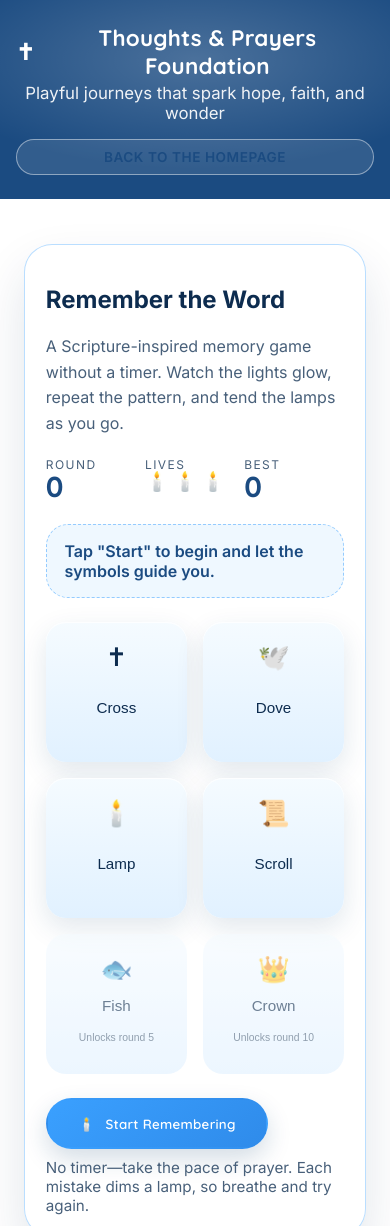
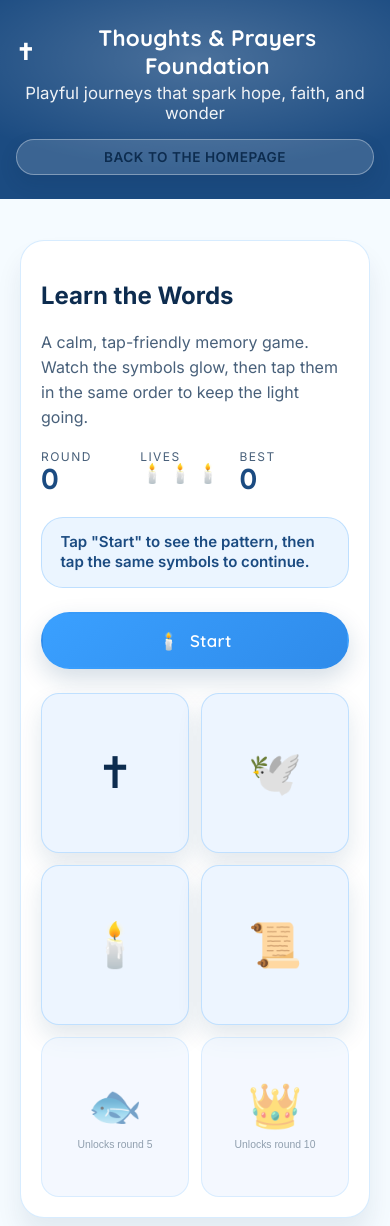
Before and after one commit to Thoughts-Prayers/website, a plain HTML site: page remember-the-word/index.html in a window 390 px wide. Shown: the top 1226 px of the page. Drawn offline with Linux system fonts and the light colour scheme.

Commit message:
Bug fixes

```diff
--- a/remember-the-word/index.html
+++ b/remember-the-word/index.html
@@ -3,21 +3,21 @@
 <head>
   <meta charset="UTF-8">
   <meta name="viewport" content="width=device-width, initial-scale=1">
-  <title>Remember the Word – Thoughts &amp; Prayers Foundation</title>
+  <title>Learn the Words – Thoughts &amp; Prayers Foundation</title>
 
-  <meta name="description" content="Remember the Word is a calming pattern memory game from Thoughts &amp; Prayers Foundation. Watch the symbols glow, repeat them, and keep the lamps burning.">
+  <meta name="description" content="Learn the Words is a calm, mobile-friendly pattern game. Watch the symbols glow, tap them back, and grow your memory.">
   <link rel="canonical" href="https://thoughtsandprayersfoundation.org/remember-the-word/">
   <meta name="theme-color" content="#3AA0FF">
   <meta name="color-scheme" content="light dark">
 
   <meta property="og:type" content="website">
-  <meta property="og:title" content="Remember the Word">
-  <meta property="og:description" content="Practice Scripture-inspired memory with Remember the Word, a calm pattern game from Thoughts &amp; Prayers Foundation.">
+  <meta property="og:title" content="Learn the Words">
+  <meta property="og:description" content="Practice Scripture-inspired memory with Learn the Words, a calm pattern game from Thoughts &amp; Prayers Foundation.">
   <meta property="og:url" content="https://thoughtsandprayersfoundation.org/remember-the-word/">
   <meta property="og:image" content="https://thoughtsandprayersfoundation.org/assets/og-image.png?v=20250929">
-  <meta property="og:image:alt" content="Remember the Word memory game from Thoughts &amp; Prayers Foundation">
+  <meta property="og:image:alt" content="Learn the Words memory game from Thoughts &amp; Prayers Foundation">
   <meta property="twitter:card" content="summary_large_image">
-  <meta property="twitter:title" content="Remember the Word">
+  <meta property="twitter:title" content="Learn the Words">
   <meta property="twitter:description" content="Watch symbols glow, repeat the pattern, and keep the lamps burning in this scripture-inspired memory game.">
   <meta property="twitter:image" content="https://thoughtsandprayersfoundation.org/assets/og-image.png?v=20250929">
 
@@ -47,7 +47,7 @@
     body {
       margin: 0;
       font-family: 'Inter', sans-serif;
-      background: #FFFFFF;
+      background: var(--foam);
       color: var(--text);
       min-height: 100vh;
       display: flex;
@@ -108,17 +108,19 @@
       letter-spacing: 0.04em;
       text-transform: uppercase;
       font-size: 0.85rem;
-      background: rgba(255, 255, 255, 0.1);
-      padding: 0.55rem 1rem;
+      background: rgba(255, 255, 255, 0.14);
+      padding: 0.55rem 1.05rem;
       border-radius: 999px;
-      border: 1px solid rgba(255, 255, 255, 0.45);
+      border: 1px solid rgba(255, 255, 255, 0.35);
+      color: #0d2c4f;
+      box-shadow: 0 8px 18px rgba(13, 44, 79, 0.14);
     }
     main {
       flex: 1;
       width: 100%;
-      max-width: 900px;
+      max-width: 980px;
       margin: 0 auto;
-      padding: 2.8rem 1.5rem 3rem;
+      padding: 2.6rem 1.25rem 3.2rem;
       display: flex;
       justify-content: center;
     }
@@ -126,11 +128,11 @@
       width: 100%;
     }
     .remember-word-card {
-      background: rgba(255, 255, 255, 0.92);
-      border-radius: 28px;
-      padding: clamp(1.6rem, 3vw, 2.6rem);
-      border: 1px solid rgba(58, 160, 255, 0.35);
-      box-shadow: 0 24px 50px rgba(13, 44, 79, 0.12);
+      background: #fff;
+      border-radius: 24px;
+      padding: clamp(1.6rem, 3vw, 2.4rem);
+      border: 1px solid rgba(58, 160, 255, 0.2);
+      box-shadow: 0 18px 26px rgba(13, 44, 79, 0.08);
       display: flex;
       flex-direction: column;
       gap: 1.5rem;
@@ -146,7 +148,7 @@
       margin: 0;
       max-width: 42ch;
       color: var(--muted);
-      line-height: 1.6;
+      line-height: 1.55;
     }
     .remember-word-stats {
       display: flex;
@@ -181,47 +183,72 @@
     }
     .remember-word-status {
       border-radius: 22px;
-      padding: 1rem 1.1rem;
-      background: rgba(58, 160, 255, 0.08);
-      border: 1px dashed rgba(58, 160, 255, 0.5);
+      padding: 1.1rem 1.15rem;
+      background: rgba(58, 160, 255, 0.1);
+      border: 1px solid rgba(58, 160, 255, 0.25);
       font-weight: 600;
       color: var(--sky-deep);
+      font-size: clamp(0.94rem, 2.4vw, 1rem);
+      line-height: 1.35;
+      height: 4.4rem;
+      display: flex;
+      align-items: center;
     }
     .tile-grid {
       display: grid;
-      grid-template-columns: repeat(auto-fit, minmax(140px, 1fr));
-      gap: 1.25rem;
+      grid-template-columns: repeat(auto-fit, minmax(170px, 1fr));
+      gap: 1.35rem;
     }
     .tile {
       border: none;
-      border-radius: 20px;
-      padding: 1.3rem 0.65rem;
-      min-height: 120px;
-      background: linear-gradient(180deg, #F5FBFF 0%, #E1F1FF 100%);
-      box-shadow: inset 0 1px 0 rgba(255, 255, 255, 0.85), 0 10px 28px rgba(18, 65, 110, 0.12);
+      border-radius: 18px;
+      padding: 1.6rem 1.15rem;
+      min-height: 170px;
+      aspect-ratio: 1;
+      background: #edf5ff;
+      border: 1.5px solid rgba(58, 160, 255, 0.25);
+      box-shadow: 0 12px 24px rgba(18, 65, 110, 0.12);
       color: var(--text);
-      font-size: 1.05rem;
+      font-size: clamp(4.6rem, 16vw, 8rem);
       cursor: pointer;
       display: grid;
       justify-items: center;
-      gap: 0.35rem;
-      transition: transform 0.2s ease, box-shadow 0.2s ease;
+      align-content: center;
+      gap: 0.55rem;
+      transition: transform 0.16s ease, box-shadow 0.16s ease, background 0.16s ease;
+      touch-action: manipulation;
+      position: relative;
     }
     .tile:focus-visible {
       outline: 3px solid rgba(58, 160, 255, 0.65);
       outline-offset: 2px;
     }
     .tile-icon {
-      font-size: 1.6rem;
+      font-size: 0.8em;
       line-height: 1;
+      transition: transform 0.18s ease, filter 0.18s ease;
     }
     .tile-label {
-      font-size: 0.95rem;
+      position: absolute;
+      width: 1px;
+      height: 1px;
+      padding: 0;
+      margin: -1px;
+      overflow: hidden;
+      clip: rect(0, 0, 0, 0);
+      white-space: nowrap;
+      border: 0;
     }
     .tile--active {
-      transform: translateY(-2px) scale(1.02);
-      box-shadow: 0 12px 22px rgba(13, 44, 79, 0.3);
-      background: linear-gradient(180deg, #ffffff 0%, #d3e9ff 100%);
+      transform: translateY(-3px) scale(1.02);
+      background: #d0e4ff;
+      border-color: rgba(58, 160, 255, 0.65);
+      box-shadow:
+        0 16px 32px rgba(13, 44, 79, 0.28),
+        0 0 0 6px rgba(58, 160, 255, 0.28);
+    }
+    .tile--active .tile-icon {
+      filter: drop-shadow(0 6px 10px rgba(58, 160, 255, 0.35));
     }
     .tile--locked {
       cursor: not-allowed;
@@ -237,20 +264,15 @@
     .remember-word-footer {
       display: flex;
       flex-direction: column;
-      gap: 0.6rem;
+      gap: 0.7rem;
       align-items: flex-start;
-    }
-    .remember-word-tip {
-      margin: 0;
-      color: var(--muted);
-      font-size: 0.95rem;
     }
     .cta-button {
       display: inline-flex;
       align-items: center;
       justify-content: center;
       gap: 0.65rem;
-      padding: 0.95rem 1.9rem;
+      padding: 1rem 1.25rem;
       border-radius: 999px;
       background: linear-gradient(140deg, #3AA0FF 0%, #2F8BEA 100%);
       border: 2px solid transparent;
@@ -261,6 +283,9 @@
       transition: transform 0.15s ease, box-shadow 0.15s ease, filter 0.15s ease;
       box-shadow: 0 10px 24px var(--shadow);
       font-family: 'Quicksand', 'Inter', sans-serif;
+      width: 100%;
+      max-width: 460px;
+      font-size: 1.05rem;
     }
     .cta-button:focus-visible,
     .cta-button:hover {
@@ -289,16 +314,17 @@
         text-align: center;
       }
       .remember-word-card {
-        padding: 1.3rem;
+        padding: 1.25rem;
       }
       .tile-grid {
-        grid-template-columns: repeat(auto-fit, minmax(130px, 1fr));
-        gap: 1rem;
+        grid-template-columns: repeat(2, minmax(0, 1fr));
+        gap: 0.75rem;
       }
       .tile {
-        min-height: 140px;
-        font-size: 1.08rem;
-        padding: 1.4rem 0.65rem;
+        aspect-ratio: unset;
+        min-height: 160px;
+        font-size: clamp(3.2rem, 14vw, 5rem);
+        padding: 1.2rem 0.85rem;
       }
     }
     @media (prefers-color-scheme: dark) {
@@ -308,6 +334,17 @@
       }
       header {
         background: #0D1C34;
+      }
+      .header-link {
+        background: rgba(255, 255, 255, 0.12);
+        border-color: rgba(255, 255, 255, 0.28);
+        color: #e4efff;
+        box-shadow: 0 10px 20px rgba(0, 0, 0, 0.4);
+      }
+      .header-link:hover,
+      .header-link:focus-visible {
+        background: rgba(255, 255, 255, 0.18);
+        color: #ffffff;
       }
       footer {
         background: linear-gradient(180deg, rgba(15, 46, 75, 0.6) 0%, rgba(5, 18, 32, 0.92) 100%);
@@ -320,9 +357,21 @@
         box-shadow: 0 18px 44px rgba(0, 0, 0, 0.5);
       }
       .tile {
-        background: rgba(15, 36, 60, 0.65);
+        background: rgba(15, 36, 60, 0.7);
+        border-color: rgba(100, 167, 232, 0.4);
         color: rgba(234, 242, 255, 0.96);
-        box-shadow: inset 0 1px 0 rgba(255, 255, 255, 0.16), 0 6px 20px rgba(0, 0, 0, 0.6);
+        box-shadow: inset 0 1px 0 rgba(255, 255, 255, 0.12), 0 10px 26px rgba(0, 0, 0, 0.6);
+      }
+      .tile--active {
+        background: rgba(36, 78, 120, 0.9);
+        border-color: rgba(145, 201, 255, 0.8);
+        box-shadow:
+          0 18px 34px rgba(0, 0, 0, 0.7),
+          0 0 0 7px rgba(104, 187, 255, 0.32),
+          0 10px 18px rgba(58, 160, 255, 0.45);
+      }
+      .tile--active .tile-icon {
+        filter: drop-shadow(0 8px 14px rgba(104, 187, 255, 0.5));
       }
       .remember-word-status {
         background: rgba(8, 23, 42, 0.7);
@@ -353,9 +402,9 @@
       <div class="remember-word-card">
         <div class="remember-word-header">
           <div>
-            <h2 class="section-title" id="remember-word-title">Remember the Word</h2>
+            <h2 class="section-title" id="remember-word-title">Learn the Words</h2>
             <p class="remember-word-lead">
-              A Scripture-inspired memory game without a timer. Watch the lights glow, repeat the pattern, and tend the lamps as you go.
+              A calm, tap-friendly memory game. Watch the symbols glow, then tap them in the same order to keep the light going.
             </p>
           </div>
           <div class="remember-word-stats">
@@ -373,7 +422,13 @@
             </div>
           </div>
         </div>
-        <div id="rw-status" class="remember-word-status">Tap "Start" to begin and let the symbols guide you.</div>
+        <div id="rw-status" class="remember-word-status">Tap "Start" to see the pattern, then tap the same symbols to continue.</div>
+        <div class="remember-word-footer">
+          <button class="cta-button remember-word-start" id="rw-start-button" type="button">
+            <span aria-hidden="true">🕯️</span>
+            Start
+          </button>
+        </div>
         <div class="tile-grid" id="rw-tile-grid">
           <button class="tile" data-symbol="cross" data-unlock-round="0" type="button">
             <span class="tile-icon" aria-hidden="true">✝︎</span>
@@ -399,15 +454,6 @@
             <span class="tile-icon" aria-hidden="true">👑</span>
             <span class="tile-label">Crown</span>
           </button>
-        </div>
-        <div class="remember-word-footer">
-          <button class="cta-button remember-word-start" id="rw-start-button" type="button">
-            <span aria-hidden="true">🕯️</span>
-            Start Remembering
-          </button>
-          <p class="remember-word-tip">
-            No timer—take the pace of prayer. Each mistake dims a lamp, so breathe and try again.
-          </p>
         </div>
       </div>
     </section>
@@ -561,19 +607,19 @@
         }
         const tile = tileBySymbol.get(symbol);
         if (tile) {
-          await flashTile(tile, 520);
+          await flashTile(tile, 750);
         }
         if (sessionAtStart !== activeSession) {
           return;
         }
-        await wait(160);
+        await wait(320);
       }
       if (sessionAtStart !== activeSession) {
         return;
       }
       isSequencing = false;
       isPlayerTurn = true;
-      statusEl.textContent = 'Now repeat the pattern.';
+      statusEl.textContent = 'Your turn—tap the symbols in the same order.';
     }
 
     async function startRound() {
@@ -586,11 +632,18 @@
         statusEl.textContent = 'Symbols are still locked. Come back soon.';
         return;
       }
-      const nextSymbol = availableSymbols[Math.floor(Math.random() * availableSymbols.length)];
+      let nextSymbol = availableSymbols[Math.floor(Math.random() * availableSymbols.length)];
+      if (sequence.length && availableSymbols.length > 1) {
+        const last = sequence[sequence.length - 1];
+        const filtered = availableSymbols.filter(symbol => symbol !== last);
+        if (filtered.length) {
+          nextSymbol = filtered[Math.floor(Math.random() * filtered.length)];
+        }
+      }
       sequence.push(nextSymbol);
       roundSession = activeSession;
       roundEl.textContent = sequence.length;
-      statusEl.textContent = 'Watch the lights in order.';
+      statusEl.textContent = 'Watch the pattern in order.';
       playerIndex = 0;
       isPlayerTurn = false;
       isSequencing = true;
@@ -607,7 +660,7 @@
         bestRound = sequence.length;
         bestEl.textContent = bestRound;
       }
-      statusEl.textContent = 'Beautiful! The order grows stronger.';
+      statusEl.textContent = 'Nice work! Get ready for the next pattern.';
       schedule(() => {
         startRound();
       }, 900);
@@ -627,7 +680,7 @@
         startButton.textContent = 'Try Again';
         return;
       }
-      statusEl.textContent = 'That symbol was out of step. Watch the pattern again.';
+      statusEl.textContent = 'Not quite. Watch the pattern again.';
       schedule(() => {
         playerIndex = 0;
         isSequencing = true;
@@ -643,8 +696,8 @@
       isPlayerTurn = false;
       isSequencing = false;
       roundEl.textContent = '0';
-      statusEl.textContent = 'A fresh sequence is ready. Prepare your heart.';
-      startButton.textContent = 'Restart Remembering';
+      statusEl.textContent = 'New game ready. Watch the first pattern.';
+      startButton.textContent = 'Play Again';
       clearPendingTimeout();
       updateLivesDisplay();
       refreshUnlockedSymbols();
```
